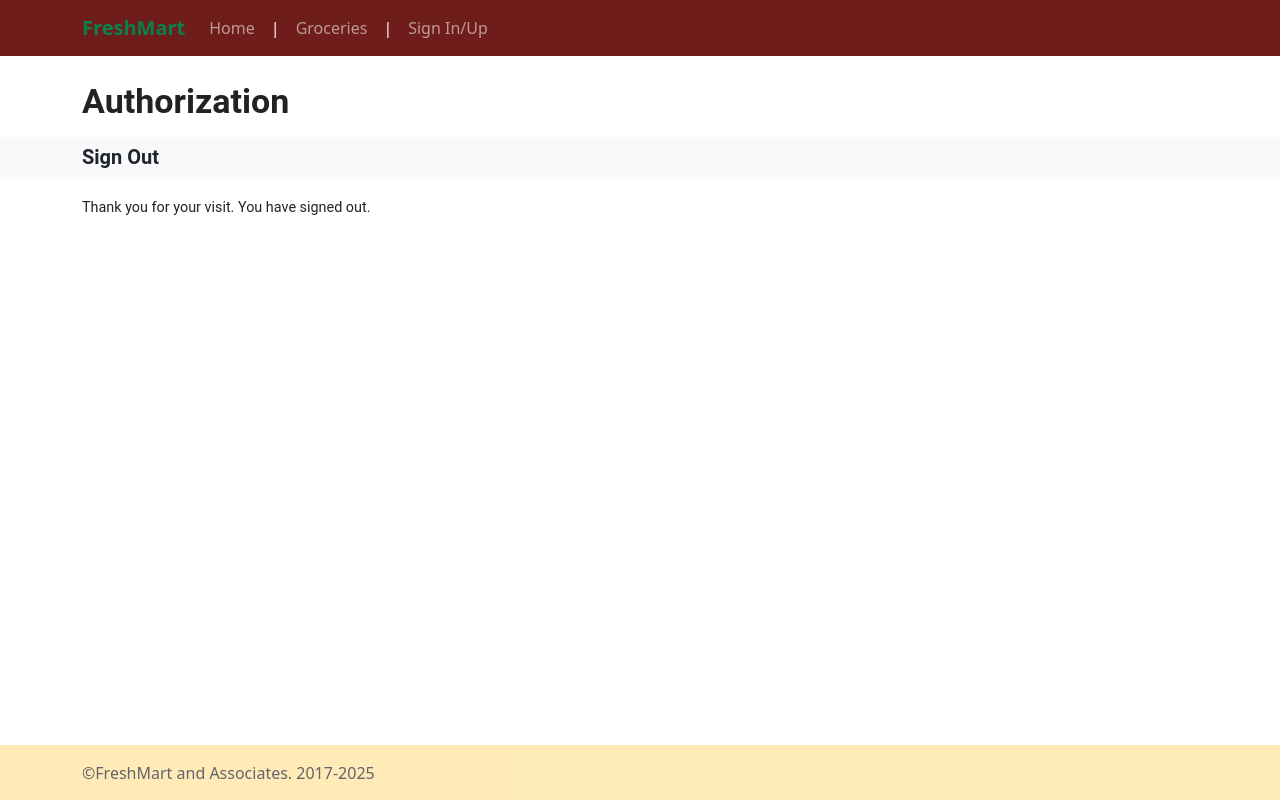
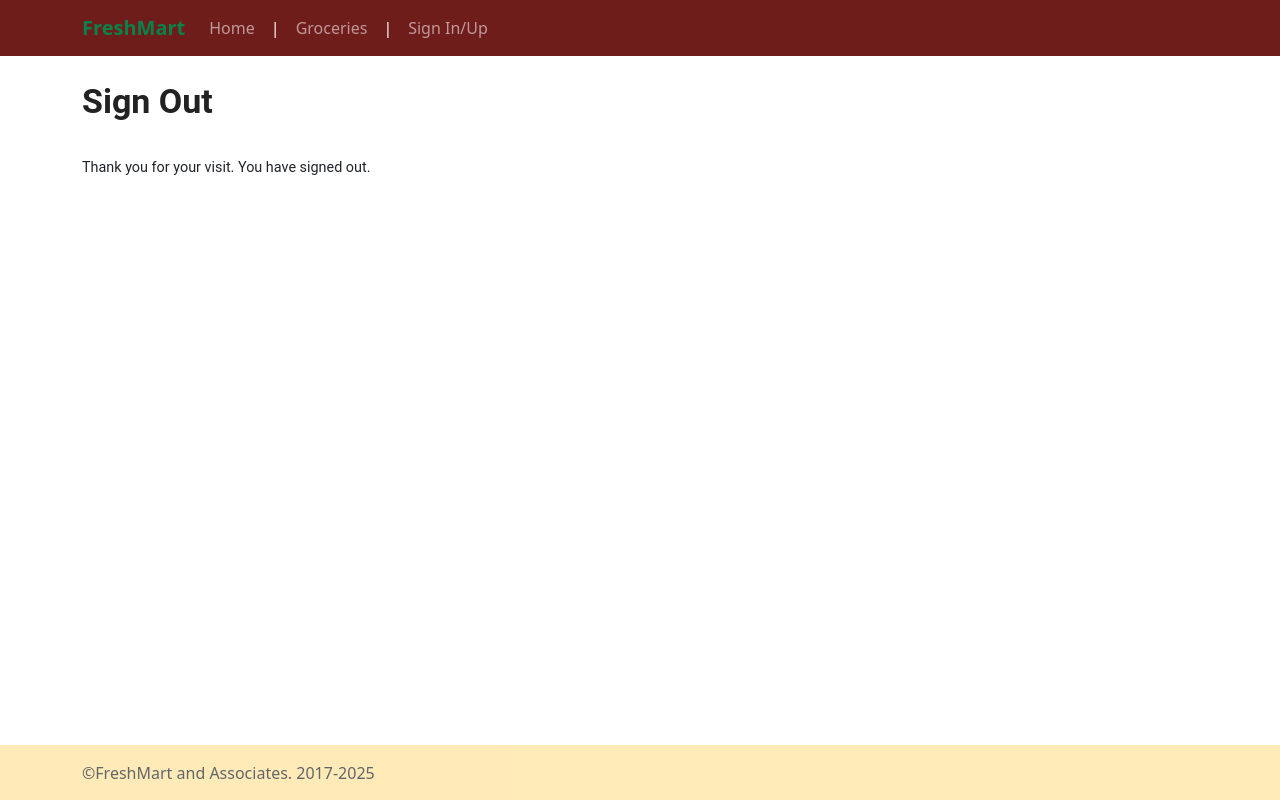
Before and after one commit to crosby7/i425-react-client, a React (Vite) app: page /signout in a window 1280 px wide. Built offline with nearby package versions, Linux system fonts and the light colour scheme.

Commit message:
Update signout.jsx

```diff
--- a/src/pages/auth/signout.jsx
+++ b/src/pages/auth/signout.jsx
@@ -1,22 +1,17 @@
-import {useAuth} from "../../services/useAuth";
-import {useEffect} from 'react';
-
-
+import { useAuth } from "../../services/useAuth";
+import { useEffect } from "react";
 
 const Signout = () => {
-    const {logout} = useAuth();
+  const { logout } = useAuth();
 
   //need to wrap the setState call inside useEffect.
   useEffect(() => {
     logout();
-    })
+  });
 
   return (
     <>
       <div className="main-heading">
-                <div className="container">Authorization</div>
-            </div>
-            <div className="sub-heading">
         <div className="container">Sign Out</div>
       </div>
       <div className="main-content container">
```
Lines whose indentation alone changed are shown as unchanged.
